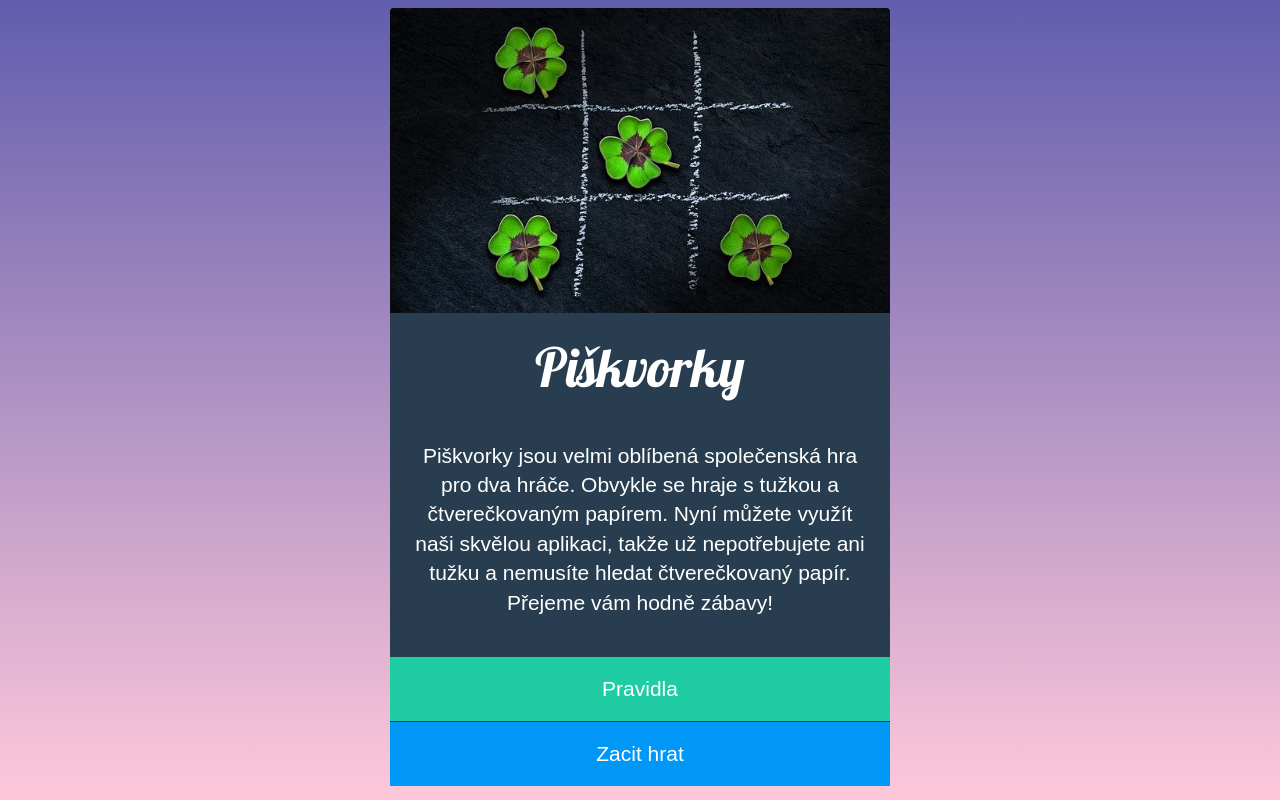
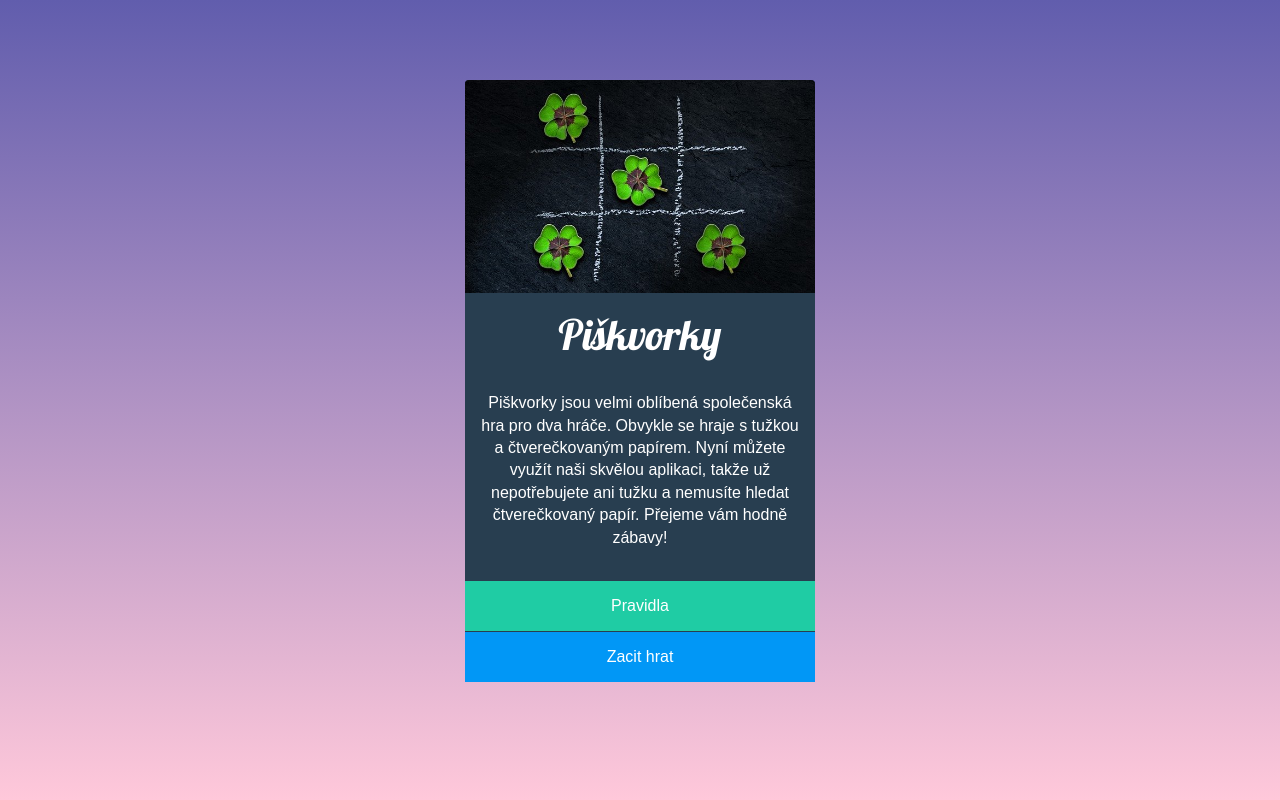
Before and after one commit to s0lena/piskvorky, a plain HTML site: page index.html in a window 1280 px wide. Drawn offline with Linux system fonts and the light colour scheme.

Commit message:
"Corrected according to Olga Pogrebna`s comments"

```diff
--- a/styly.css
+++ b/styly.css
@@ -6,13 +6,14 @@ body {
   background-image: linear-gradient(180deg, #615dad, #ffc8da);
   background-repeat: no-repeat;
   background-attachment: fixed;
+  margin: 5rem auto;
 }
 h1 {
   font-family: "Lobster", sans-serif;
   font-weight: 400;
   font-style: normal;
-  font-size: 54px;
-  margin: 20px;
+  font-size: 42px;
+  margin: 15px;
 }
 .container {
   display: flex;
@@ -20,34 +21,35 @@ h1 {
   align-items: center;
   background-color: #283e50;
   color: #ffffff;
-  width: 500px;
+  width: 350px;
   justify-content: center;
   margin: 0 auto;
   border-radius: 4px 4px 0 0;
   max-width: 100%;
+  max-height: 100%;
 }
 
 img {
   max-width: 100%;
-  width: 500px;
+  width: 350px;
   border-radius: 4px 4px 0 0;
 }
 
 article {
   text-align: center;
-  padding: 20px;
-  font-size: 21px;
+  padding: 16px;
+  font-size: 16px;
   line-height: 1.4;
-  margin-bottom: 20px;
+  margin-bottom: 16px;
 }
 
 .btn {
   width: 100%;
   text-align: center;
   text-decoration: none;
-  padding: 20px;
+  padding: 16px;
   color: #ffffff;
-  font-size: 21px;
+  font-size: 16px;
 }
 
 .btn-pravidla {
```
